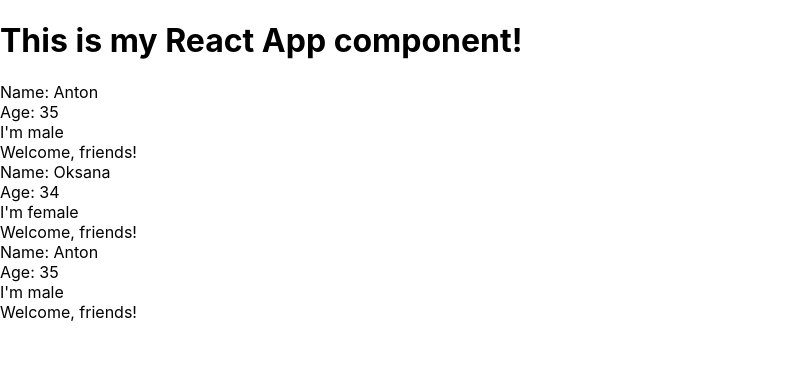
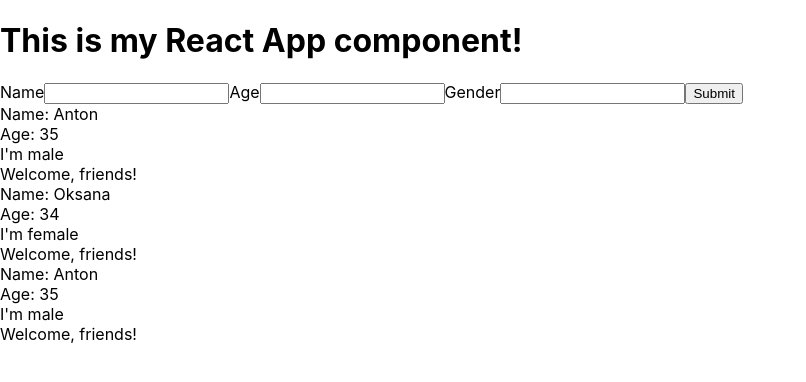
Before and after one commit to antosha-85/Trainings, a React (Create React App) app in the folder net2/: page / in a window 1280 px wide. Shown: the top 382 px of the page, without its empty margins (0-806 px from the left). Built offline with nearby package versions, Linux system fonts and the light colour scheme.

Commit message:
Created a new component AddPeople that has its own state and is managed by the form

```diff
--- /dev/null
+++ b/net2/src/AddPeople.js
@@ -0,0 +1,43 @@
+import React, { Component } from "react";
+
+export default class AddPeople extends Component {
+  state = {
+    name: null,
+    age: null,
+    gender: null,
+  };
+  handleChange = (e) => {
+    this.setState({
+      [e.target.name]: e.target.value,
+    });
+  };
+  handleSubmit = (e) => {
+    e.preventDefault();
+    console.log(this.state);
+  };
+  render() {
+    return (
+      <div>
+        <form onSubmit={this.handleSubmit}>
+          <label htmlFor="name">Name</label>
+          <input
+            type="text"
+            name="name"
+            id="name"
+            onChange={this.handleChange}
+          />
+          <label htmlFor="age">Age</label>
+          <input type="text" name="age" id="age" onChange={this.handleChange} />
+          <label htmlFor="name">Gender</label>
+          <input
+            type="text"
+            name="gender"
+            id="gender"
+            onChange={this.handleChange}
+          />
+          <button>Submit</button>
+        </form>
+      </div>
+    );
+  }
+}
--- a/net2/src/App.js
+++ b/net2/src/App.js
@@ -1,6 +1,7 @@
 import React, { Component } from "react";
 import Anton from "./Anton";
-import People from './People'
+import People from "./People";
+import AddPeople from "./AddPeople";
 
 export default class App extends Component {
   state = {
@@ -19,9 +20,10 @@
     return (
       <div className="App">
         <h1>This is my React App component!</h1>
+        <AddPeople />
         <Anton name="Anton" age="35" gender="male" />
         <Anton name="Oksana" age="34" gender="female" />
-        <People people={this.state.people}/>
+        <People people={this.state.people} />
       </div>
     );
   }
```
Also changed, not shown: 1 other file (tests, documents, lock files or other folders).
